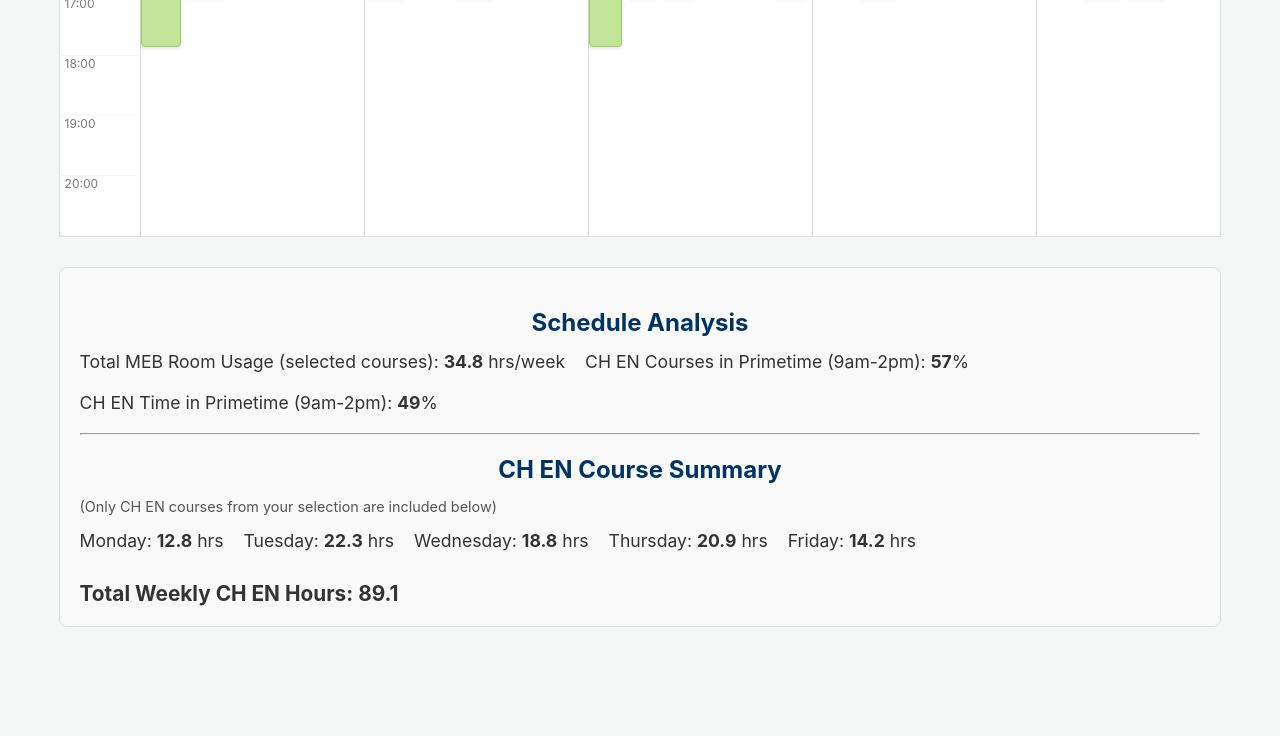
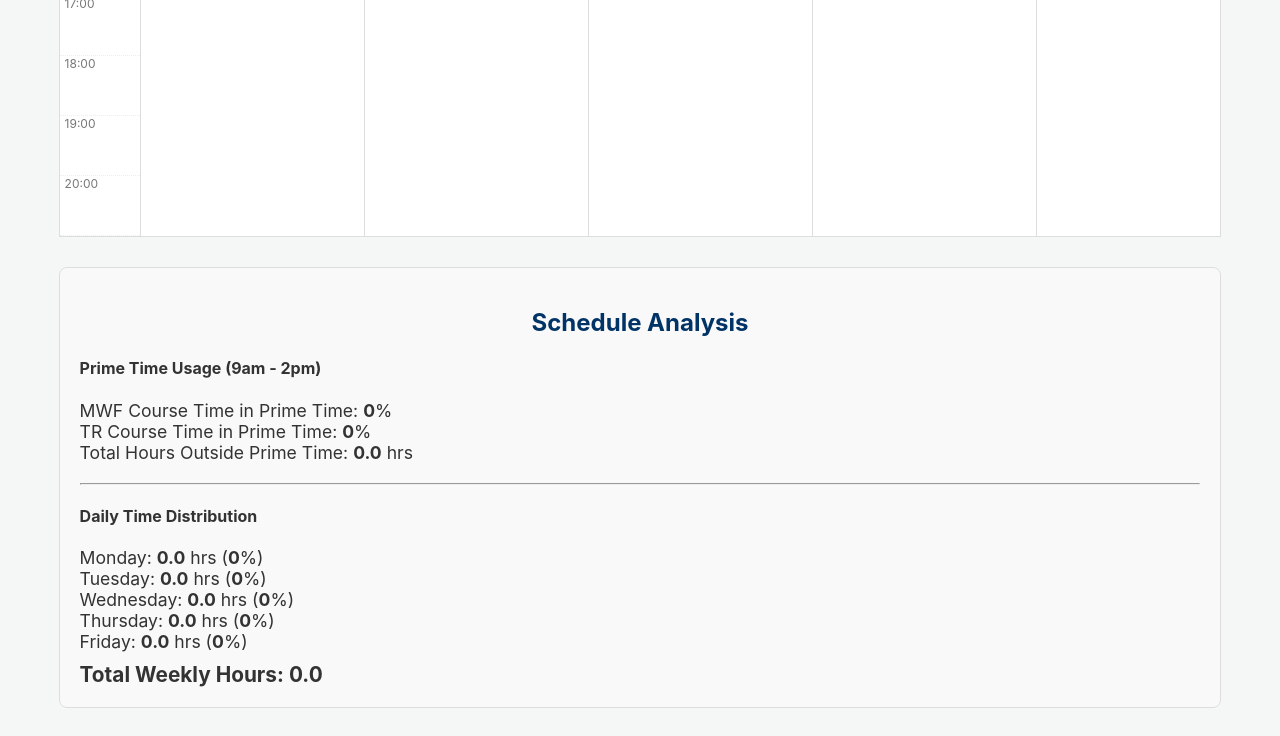
Before and after one commit to DRWagner16/CHEN-S26-Schedule-reboot, a plain HTML site: page index.html in a window 1280 px wide. Shown: the part 1496-2232 px from the top of the page. Before the commit the page ends 2151 px from the top, so only its background shows below. Drawn offline with Linux system fonts and the light colour scheme.

Commit message:
Update index.html

```diff
--- a/index.html
+++ b/index.html
@@ -76,23 +76,24 @@
         </div>
         <div class="metrics-dashboard">
             <h2>Schedule Analysis</h2>
-            <div class="metrics-container">
-                <div class="metric-item">Total MEB Room Usage (selected courses): <strong id="metric-meb-usage">0.0</strong> hrs/week</div>
-                <div class="metric-item">CH EN Courses in Primetime (9am-2pm): <strong id="metric-chen-prime-courses">0</strong>%</div>
-                <div class="metric-item">CH EN Time in Primetime (9am-2pm): <strong id="metric-chen-prime-time">0</strong>%</div>
+
+            <div class="metric-section">
+                <h4>Prime Time Usage (9am - 2pm)</h4>
+                <div class="metric-item">MWF Course Time in Prime Time: <strong id="metric-mwf-prime">0</strong>%</div>
+                <div class="metric-item">TR Course Time in Prime Time: <strong id="metric-tr-prime">0</strong>%</div>
+                <div class="metric-item">Total Hours Outside Prime Time: <strong id="metric-outside-prime">0.0</strong> hrs</div>
             </div>
 
             <hr style="margin: 20px 0;">
 
-            <h2>CH EN Course Summary</h2>
-            <p style="font-size: 0.9em; color: #555;">(Only CH EN courses from your selection are included below)</p>
-            <div class="metrics-container">
-                <div class="metric-item">Monday: <strong id="metric-mo">0.0</strong> hrs</div>
-                <div class="metric-item">Tuesday: <strong id="metric-tu">0.0</strong> hrs</div>
-                <div class="metric-item">Wednesday: <strong id="metric-we">0.0</strong> hrs</div>
-                <div class="metric-item">Thursday: <strong id="metric-th">0.0</strong> hrs</div>
-                <div class="metric-item">Friday: <strong id="metric-fr">0.0</strong> hrs</div>
-                <div class="metric-item total">Total Weekly CH EN Hours: <strong id="metric-total">0.0</strong></div>
+            <div class="metric-section">
+                <h4>Daily Time Distribution</h4>
+                <div class="metric-item">Monday: <strong id="metric-mo-hrs">0.0</strong> hrs (<strong id="metric-mo-pct">0</strong>%)</div>
+                <div class="metric-item">Tuesday: <strong id="metric-tu-hrs">0.0</strong> hrs (<strong id="metric-tu-pct">0</strong>%)</div>
+                <div class="metric-item">Wednesday: <strong id="metric-we-hrs">0.0</strong> hrs (<strong id="metric-we-pct">0</strong>%)</div>
+                <div class="metric-item">Thursday: <strong id="metric-th-hrs">0.0</strong> hrs (<strong id="metric-th-pct">0</strong>%)</div>
+                <div class="metric-item">Friday: <strong id="metric-fr-hrs">0.0</strong> hrs (<strong id="metric-fr-pct">0</strong>%)</div>
+                <div class="metric-item total">Total Weekly Hours: <strong id="metric-total-hrs">0.0</strong></div>
             </div>
         </div>
     </div>
```
